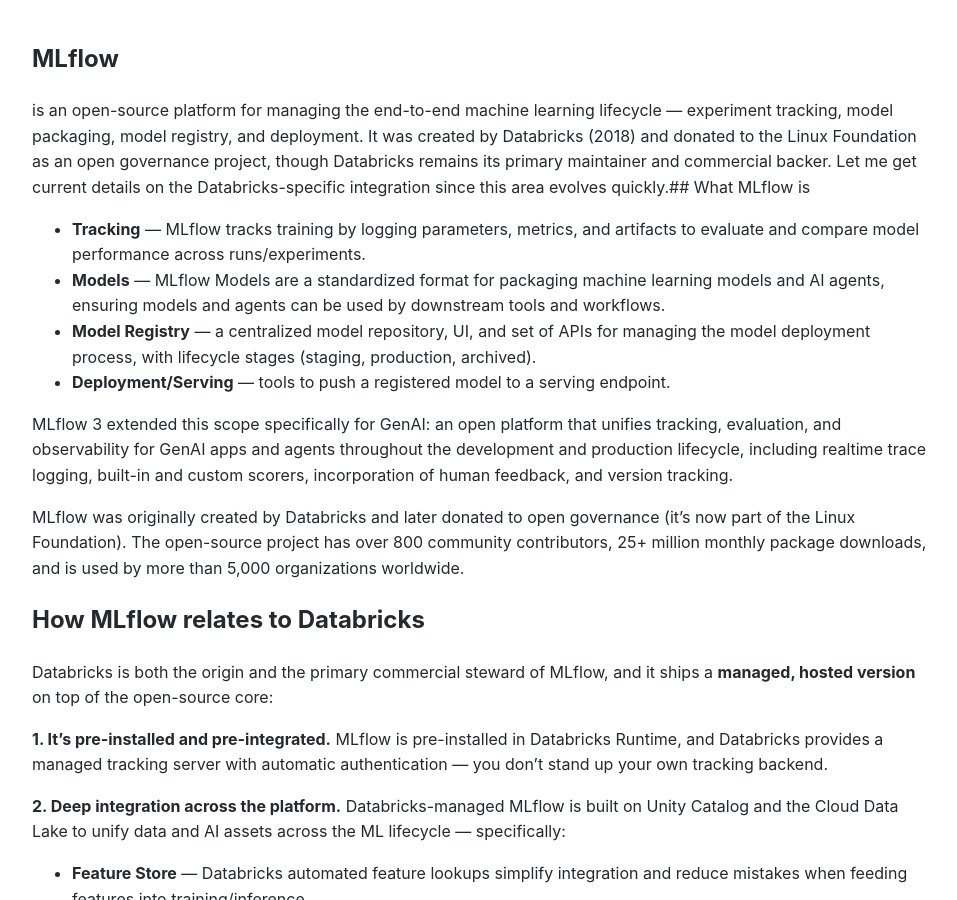
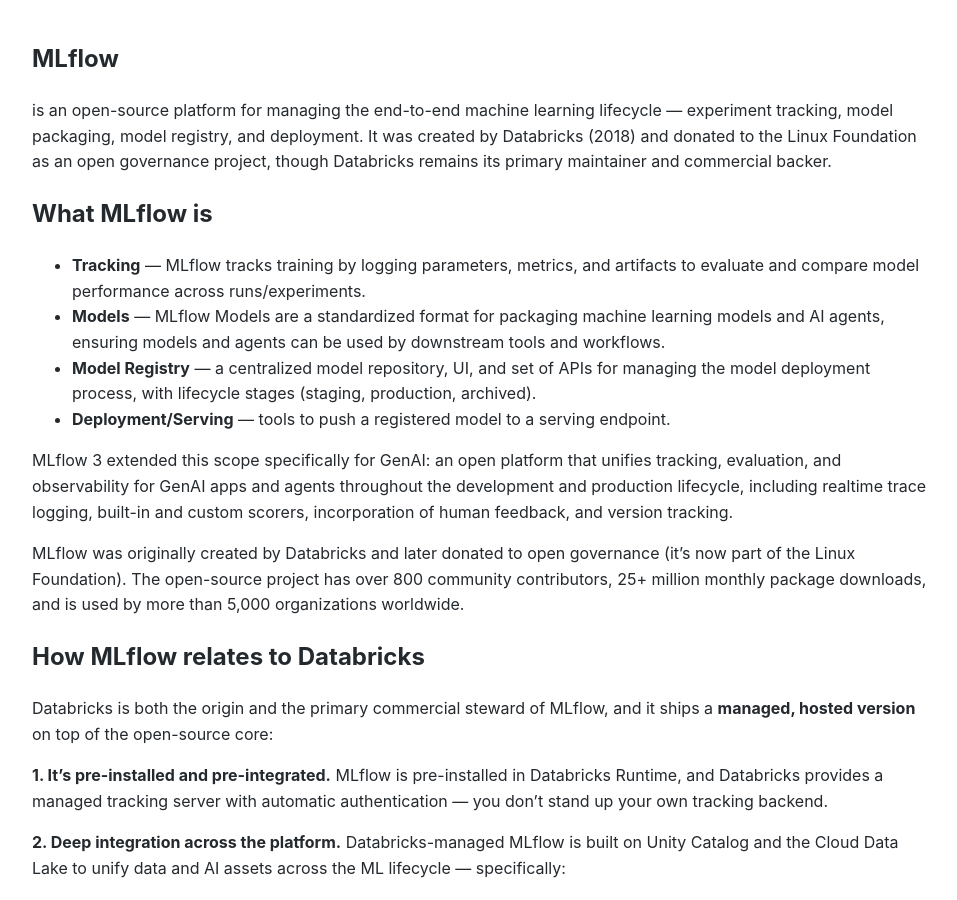
Before and after one commit to Michael-Lubinsky/michael-lubinsky.github.com, a Jekyll site: the page built from spark/mlflow.md, in a window 1280 px wide and 900 px high. Shown: the whole window, without its empty margins (158-1115 px from the left). Built offline with Jekyll 4.4.1, drawn with Linux system fonts in a browser that asks for light colours; our own code applies the rules of GitHub Pages for plain Markdown files.

```diff
--- a/spark/mlflow.md
+++ b/spark/mlflow.md
@@ -1,5 +1,7 @@
 ## MLflow
-is an open-source platform for managing the end-to-end machine learning lifecycle — experiment tracking, model packaging, model registry, and deployment. It was created by Databricks (2018) and donated to the Linux Foundation as an open governance project, though Databricks remains its primary maintainer and commercial backer. Let me get current details on the Databricks-specific integration since this area evolves quickly.## What MLflow is
+is an open-source platform for managing the end-to-end machine learning lifecycle — experiment tracking, model packaging, model registry, and deployment. It was created by Databricks (2018) and donated to the Linux Foundation as an open governance project, though Databricks remains its primary maintainer and commercial backer.
+
+## What MLflow is
 
 
 - **Tracking** — MLflow tracks training by logging parameters, metrics, and artifacts to evaluate and compare model performance across runs/experiments.
```
